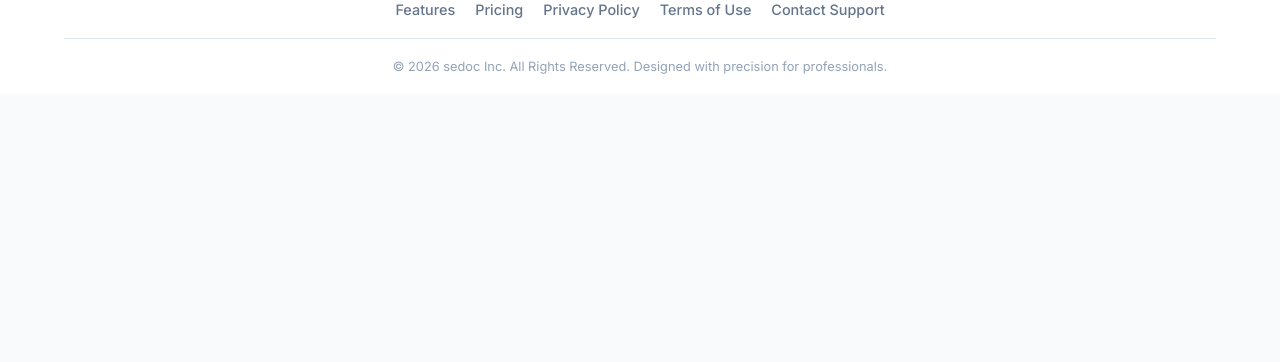
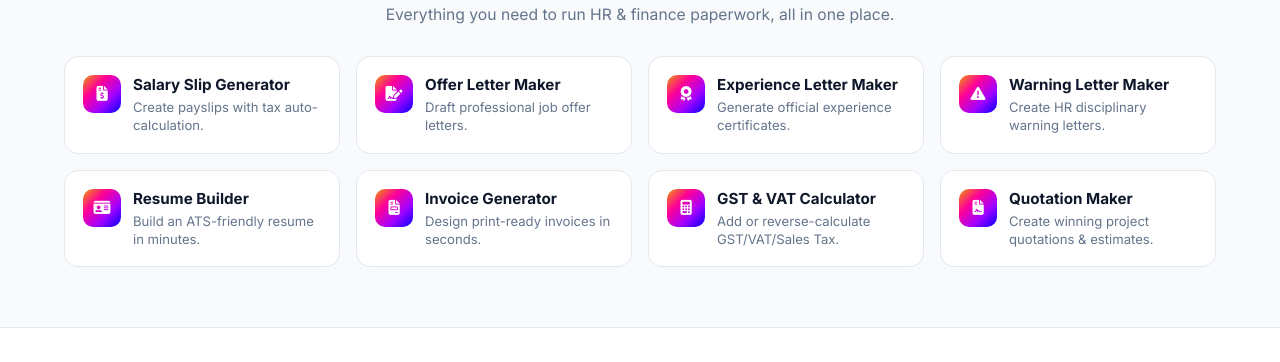
Before and after one commit to sedocinc/Sedoc, a plain HTML site: page kpi-sheet.html in a window 1280 px wide. Shown: the part 1578-1940 px from the top of the page. Before the commit the page ends 1672 px from the top, so only its background shows below. Drawn offline with Linux system fonts and the light colour scheme.

Commit message:
Update kpi-sheet.html

```diff
--- a/kpi-sheet.html
+++ b/kpi-sheet.html
@@ -199,6 +199,20 @@
             .preview-panel { position: static; }
         }
     </style>
+
+    <style>
+        .related-tools-section { max-width: 1200px; margin: 60px auto; padding: 0 24px; }
+        .related-tools-section h2 { font-size: 1.6rem; font-weight: 800; color: var(--text-dark); margin-bottom: 8px; text-align: center; }
+        .related-tools-section .rt-sub { text-align: center; color: var(--text-gray); margin-bottom: 32px; font-size: 0.98rem; }
+        .related-tools-grid { display: grid; grid-template-columns: repeat(4, 1fr); gap: 16px; }
+        @media (max-width: 900px) { .related-tools-grid { grid-template-columns: repeat(2, 1fr); } }
+        @media (max-width: 520px) { .related-tools-grid { grid-template-columns: 1fr; } }
+        .related-tool-card { display: flex; align-items: flex-start; gap: 12px; padding: 18px; border: 1px solid var(--border); border-radius: 14px; text-decoration: none; background: #fff; transition: transform .18s ease, box-shadow .18s ease, border-color .18s ease; }
+        .related-tool-card:hover { transform: translateY(-3px); box-shadow: 0 10px 24px rgba(15,23,42,0.08); border-color: transparent; }
+        .related-tool-card .rt-icon { width: 38px; height: 38px; min-width: 38px; border-radius: 10px; background: var(--brand-gradient); display: flex; align-items: center; justify-content: center; color: #fff; font-size: 15px; }
+        .related-tool-card .rt-text h3 { font-size: 0.95rem; font-weight: 700; color: var(--text-dark); margin: 0 0 4px; }
+        .related-tool-card .rt-text p { font-size: 0.82rem; color: var(--text-gray); margin: 0; line-height: 1.4; }
+    </style>
 </head>
 <body>
 
@@ -399,6 +413,70 @@
     </div>
 
     <!-- Default Footer -->
+    <!-- Related Tools (internal linking for SEO + navigation) -->
+    <section class="related-tools-section">
+        <h2>Explore More Free Tools</h2>
+        <p class="rt-sub">Everything you need to run HR & finance paperwork, all in one place.</p>
+        <div class="related-tools-grid">
+                <a href="salary-slip.html" class="related-tool-card">
+                    <div class="rt-icon"><i class="fas fa-file-invoice-dollar"></i></div>
+                    <div class="rt-text">
+                        <h3>Salary Slip Generator</h3>
+                        <p>Create payslips with tax auto-calculation.</p>
+                    </div>
+                </a>
+                <a href="offer-letter.html" class="related-tool-card">
+                    <div class="rt-icon"><i class="fas fa-file-signature"></i></div>
+                    <div class="rt-text">
+                        <h3>Offer Letter Maker</h3>
+                        <p>Draft professional job offer letters.</p>
+                    </div>
+                </a>
+                <a href="experience-letter.html" class="related-tool-card">
+                    <div class="rt-icon"><i class="fas fa-award"></i></div>
+                    <div class="rt-text">
+                        <h3>Experience Letter Maker</h3>
+                        <p>Generate official experience certificates.</p>
+                    </div>
+                </a>
+                <a href="warning-letter.html" class="related-tool-card">
+                    <div class="rt-icon"><i class="fas fa-triangle-exclamation"></i></div>
+                    <div class="rt-text">
+                        <h3>Warning Letter Maker</h3>
+                        <p>Create HR disciplinary warning letters.</p>
+                    </div>
+                </a>
+                <a href="resume-builder.html" class="related-tool-card">
+                    <div class="rt-icon"><i class="fas fa-id-card"></i></div>
+                    <div class="rt-text">
+                        <h3>Resume Builder</h3>
+                        <p>Build an ATS-friendly resume in minutes.</p>
+                    </div>
+                </a>
+                <a href="invoice-generator.html" class="related-tool-card">
+                    <div class="rt-icon"><i class="fas fa-file-invoice"></i></div>
+                    <div class="rt-text">
+                        <h3>Invoice Generator</h3>
+                        <p>Design print-ready invoices in seconds.</p>
+                    </div>
+                </a>
+                <a href="tax-calculator.html" class="related-tool-card">
+                    <div class="rt-icon"><i class="fas fa-calculator"></i></div>
+                    <div class="rt-text">
+                        <h3>GST & VAT Calculator</h3>
+                        <p>Add or reverse-calculate GST/VAT/Sales Tax.</p>
+                    </div>
+                </a>
+                <a href="quotation-maker.html" class="related-tool-card">
+                    <div class="rt-icon"><i class="fas fa-file-contract"></i></div>
+                    <div class="rt-text">
+                        <h3>Quotation Maker</h3>
+                        <p>Create winning project quotations & estimates.</p>
+                    </div>
+                </a>
+        </div>
+    </section>
+
     <footer>
         <div class="footer-content">
             <a href="index.html" class="footer-logo">
```
